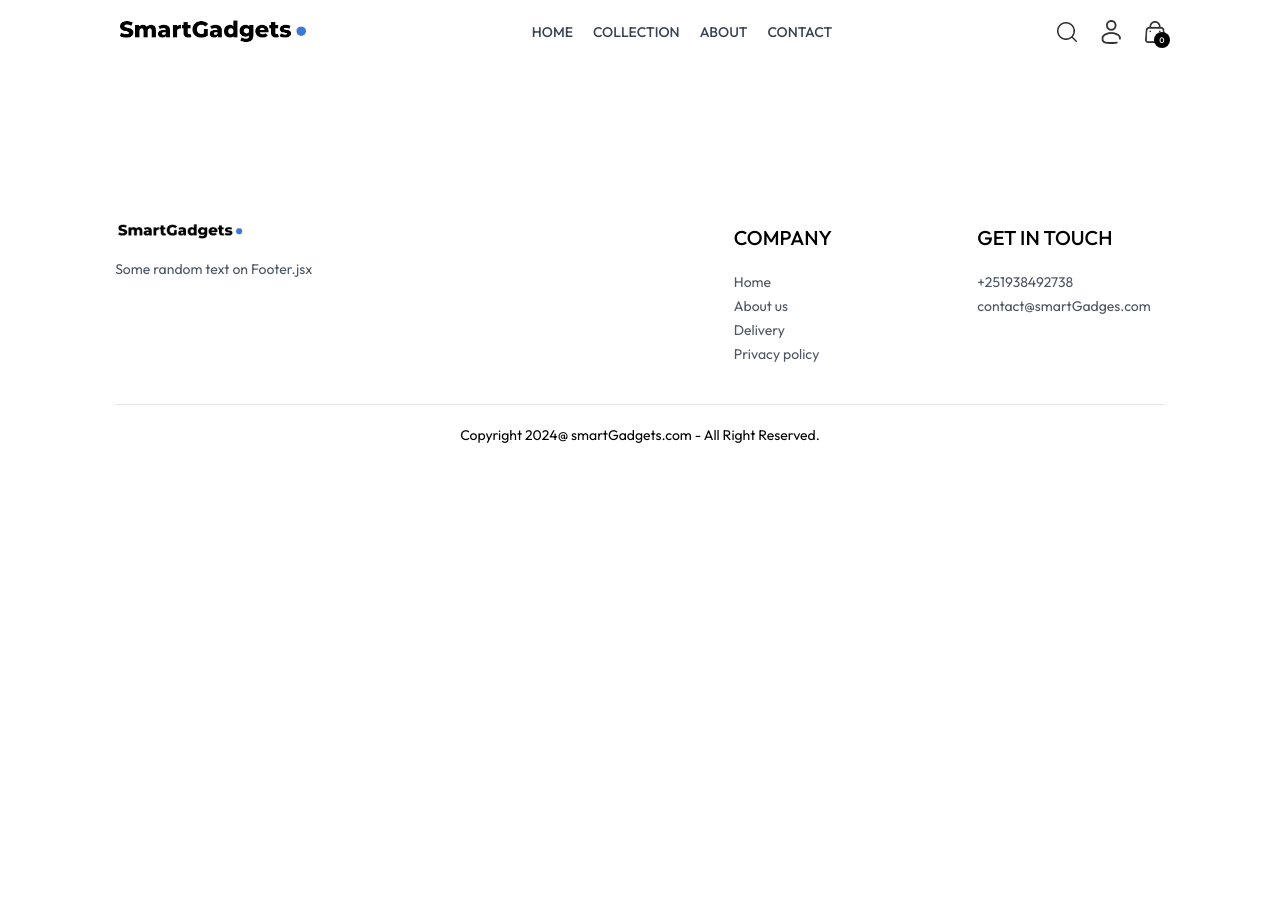
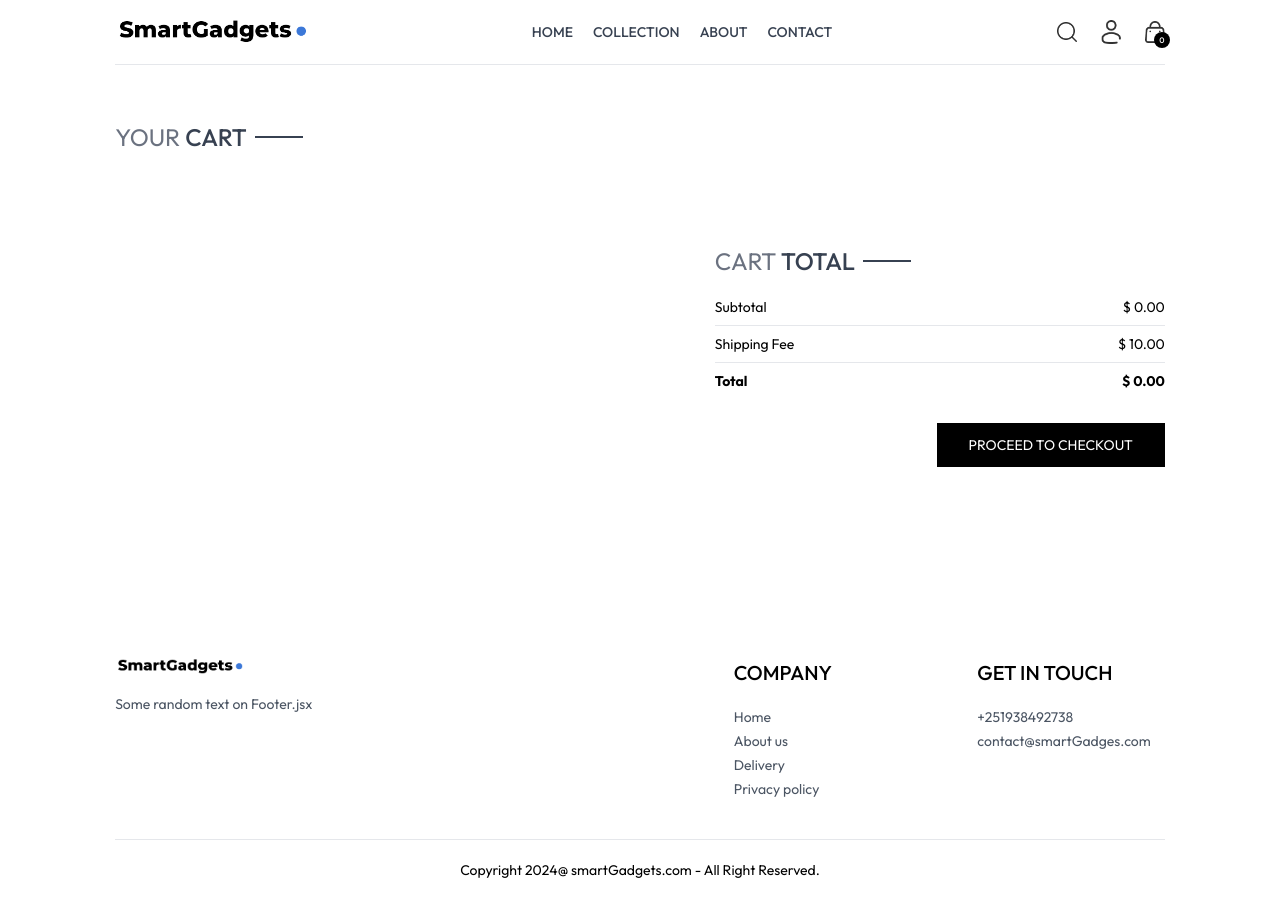
Before and after one commit to Leviathan913/SmartGadgets, a React (Vite) app: page /cart in a window 1280 px wide. Before the commit the page ends 800 px from the top, so only its background shows below. Built offline with nearby package versions, Linux system fonts and the light colour scheme.

Commit message:
cart done

```diff
--- a/src/assets/assets.js
+++ b/src/assets/assets.js
@@ -95,19 +95,19 @@
 };
 
 export const products = [
-  /* {
+  {
     _id: "aaaaa",
-    name: 'Lenovo - Yoga 7i 2-in-1 16" 2K Touchscreen Laptop - Intel Core Ultra 7 155U with 16GB Memory - 1TB SSD - Storm Grey',
+    name: "Women Round Neck Cotton Top",
     description:
-      "It’s inspiration all around with the Lenovo Yoga 7i 2-in-1, delivering 360° of flexibility, impressive performance, and ultra-immersive audio-visuals. Primed with creating power from up to the latest Intel Core Ultra processor, you can unleash greatness in every way. The larger 16” 16:10 WUXGA display makes entertainment and creative projects come to life like never before. All that with a fast-charging battery and all the ports you need, it's your art studio, home office, and cinema all in one.",
-    price: 699.99,
+      "A lightweight, usually knitted, pullover shirt, close-fitting and with a round neckline and short sleeves, worn as an undershirt or outer garment.",
+    price: 100,
     image: [p_img1],
-    category: "Lenovo",
-    subCategory: "2 in 1 laptop",
-    sizes: ['14"', '16"', "L"],
+    category: "Women",
+    subCategory: "Topwear",
+    sizes: ["S", "M", "L"],
     date: 1716634345448,
     bestseller: true,
-  },*/
+  },
   {
     _id: "aaaab",
     name: "Men Round Neck Pure Cotton T-shirt",
--- /dev/null
+++ b/src/components/CartTotal.jsx
@@ -0,0 +1,40 @@
+import React from "react";
+import { ShopContext } from "../context/ShopContext";
+import { useContext } from "react";
+import Title from "./Title";
+
+const CartTotal = () => {
+  const { currency, delivery_fee, getCartAmount } = useContext(ShopContext);
+  return (
+    <div className="w-full">
+      <div className="text-2xl">
+        <Title text1={"CART"} text2={"TOTAL"} />
+      </div>
+      <div className="flex flex-col gap-2 mt-2 text-sm">
+        <div className="flex justify-between">
+          <p>Subtotal</p>
+          <p>
+            {currency} {getCartAmount()}.00
+          </p>
+        </div>
+        <hr />
+        <div className="flex justify-between">
+          <p>Shipping Fee</p>
+          <p>
+            {currency} {delivery_fee}.00
+          </p>
+        </div>
+        <hr />
+        <div className="flex justify-between">
+          <b>Total</b>
+          <b>
+            {currency}{" "}
+            {getCartAmount() === 0 ? 0 : getCartAmount() + delivery_fee}.00
+          </b>
+        </div>
+      </div>
+    </div>
+  );
+};
+
+export default CartTotal;
--- a/src/context/ShopContext.jsx
+++ b/src/context/ShopContext.jsx
@@ -1,6 +1,7 @@
 import { createContext, useEffect, useState } from "react";
 import { products } from "../assets/assets";
 import { toast } from "react-toastify";
+import { useNavigate } from "react-router-dom";
 
 export const ShopContext = createContext();
 
@@ -10,6 +11,7 @@
   const [search, setSearch] = useState("");
   const [showSearch, setShowSearch] = useState(false);
   const [cartItems, setCartItems] = useState({});
+  const navigate = useNavigate();
 
   const addToCart = async (itemId, size) => {
     if (!size) {
@@ -47,9 +49,31 @@
     return totalCount;
   };
 
+  const getCartAmount = () => {
+    let totalAmount = 0;
+    for (const items in cartItems) {
+      let itemInfo = products.find((product) => product._id === items);
+      for (const item in cartItems[items]) {
+        try {
+          if (cartItems[items][item] > 0) {
+            totalAmount += itemInfo.price * cartItems[items][item];
+          }
+        } catch (error) {}
+      }
+    }
+    return totalAmount;
+  };
+
   /* useEffect(() => {
     console.log(cartItems);
   }, [cartItems]); */
+
+  const updateQuantity = async (itemId, size, quantity) => {
+    let cartData = structuredClone(cartItems);
+    cartData[itemId][size] = quantity;
+
+    setCartItems(cartData);
+  };
 
   const value = {
     products,
@@ -62,6 +86,9 @@
     cartItems,
     addToCart,
     getCartCount,
+    updateQuantity,
+    getCartAmount,
+    navigate,
   };
 
   return (
--- a/src/pages/Cart.jsx
+++ b/src/pages/Cart.jsx
@@ -1,7 +1,106 @@
-import React from "react";
+import React, { useContext, useEffect, useState } from "react";
+import { ShopContext } from "../context/ShopContext";
+import Title from "../components/Title";
+import { assets } from "../assets/assets";
+import CartTotal from "../components/CartTotal";
 
 const Cart = () => {
-  return <div></div>;
+  const { products, currency, cartItems, updateQuantity, navigate } =
+    useContext(ShopContext);
+
+  const [cartData, setCartData] = useState([]);
+
+  useEffect(() => {
+    const tempData = [];
+    for (const items in cartItems) {
+      for (const item in cartItems[items]) {
+        if (cartItems[items][item] > 0) {
+          tempData.push({
+            _id: items,
+            size: item,
+            quantity: cartItems[items][item],
+          });
+        }
+      }
+    }
+    setCartData(tempData);
+  }, [cartItems]);
+  return (
+    <div className="border-t pt-14">
+      <div className="text-2xl mb-3">
+        <Title text1={"YOUR"} text2={"CART"} />
+      </div>
+      <div>
+        {cartData.map((item, index) => {
+          const productData = products.find(
+            (product) => product._id === item._id
+          );
+          return (
+            <div
+              key={index}
+              className="py-4 border-t border-b text-gray-700 grid grid-cols-[4fr_0.5fr_0.5fr] sm:grid-cols-[4fr_2fr_0.5fr] items-center gap-4"
+            >
+              <div className="flex items-start gap-6">
+                <img
+                  className="w-16 sm:w-20"
+                  src={productData.image[0]}
+                  alt=""
+                />
+                <div>
+                  <p className="text-xs sm:text-lg font-medium">
+                    {productData.name}
+                  </p>
+                  <div className="flex items-center gap-5 mt-2">
+                    <p>
+                      {currency}
+                      {productData.price}
+                    </p>
+                    <p className="px-2 sm:px-3 sm:py-1 border bg-slate-50">
+                      {item.size}
+                    </p>
+                  </div>
+                </div>
+              </div>
+              <input
+                onChange={(e) =>
+                  e.target.value === "" || e.target.value === "0"
+                    ? null
+                    : updateQuantity(
+                        item._id,
+                        item.size,
+                        Number(e.target.value)
+                      )
+                }
+                className="border max-w-10 sm:max-w-20 px-1 sm:px-2 py-1"
+                type="number"
+                min={1}
+                defaultValue={item.quantity}
+              />
+              <img
+                onClick={() => updateQuantity(item._id, item.size, 0)}
+                className="w-4 mr-4 sm:w-5 cursor-pointer"
+                src={assets.bin_icon}
+                alt=""
+              />
+            </div>
+          );
+        })}
+      </div>
+      <div className="flex justify-end my-20">
+        <div className="w-full sm:w-[450px]">
+          <CartTotal />
+          <div className="w-full text-end">
+            <button
+              onClick={() => navigate("/place-order")}
+              className="bg-black text-white text-sm my-8 px-8 py-3"
+            >
+              PROCEED TO CHECKOUT
+            </button>
+          </div>
+        </div>
+      </div>
+    </div>
+  );
 };
 
 export default Cart;
```
